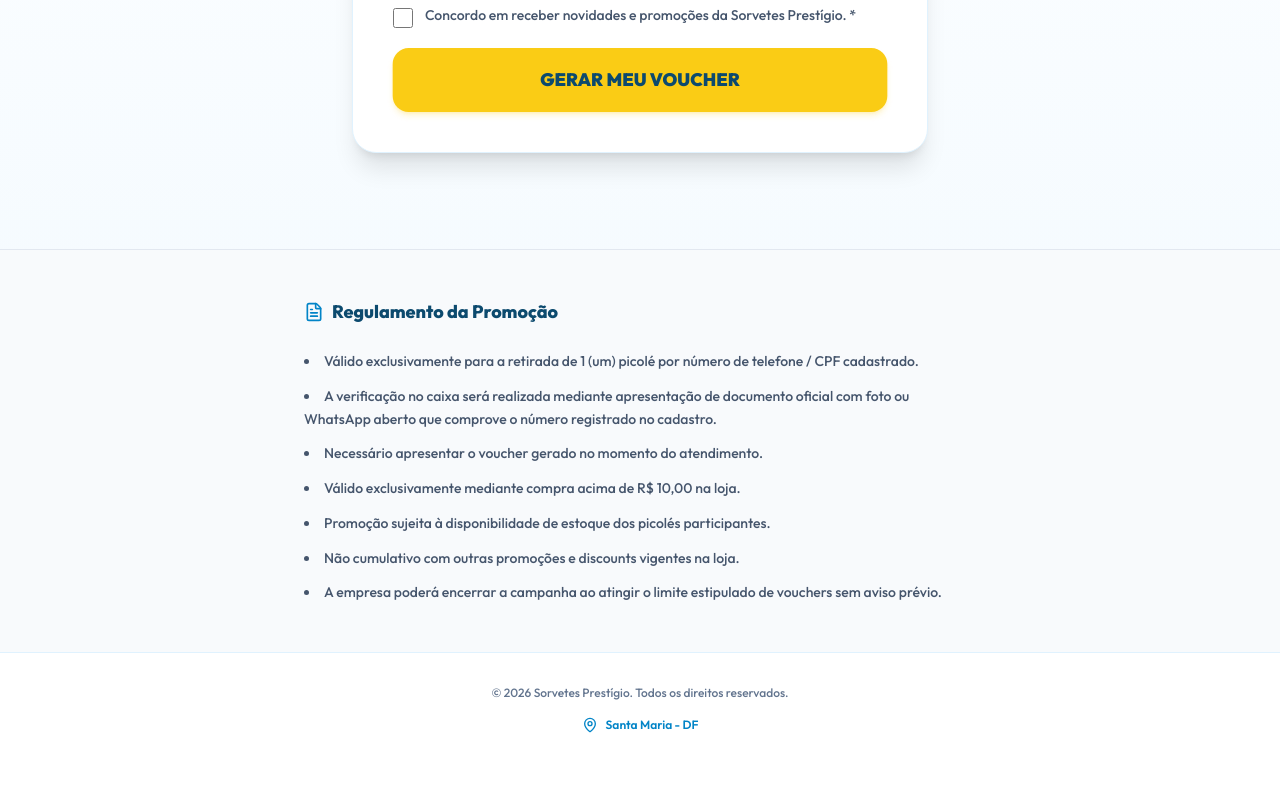
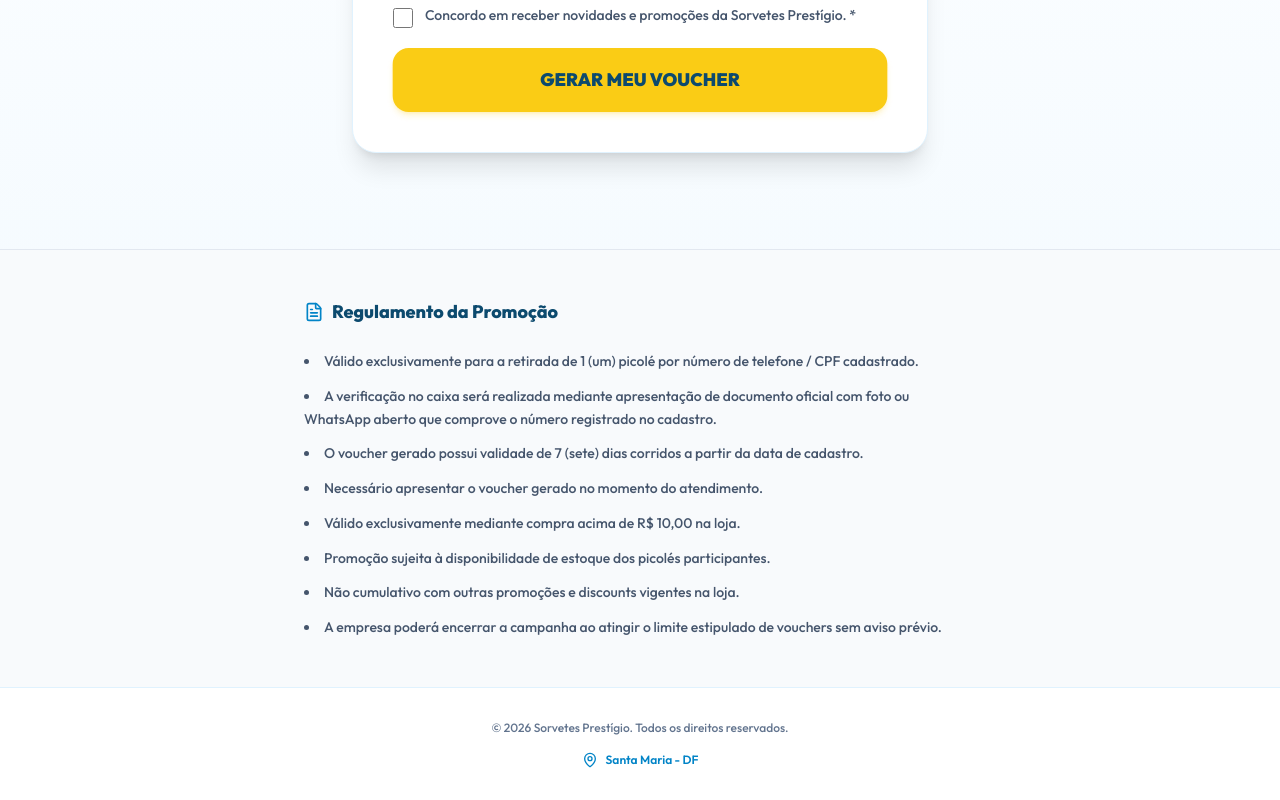
Before and after one commit to MatheusOliveiraFidelioMarinho/sorvetesprestigio, a Next.js app: page / in a window 1280 px wide. Shown: the part 2461-3261 px from the top of the page. Before the commit the page ends 3226 px from the top, so only its background shows below. Built offline with nearby package versions, Linux system fonts and the light colour scheme.

Commit message:
feat-prazo-de-7-dias-para-resgate-do-voucher

```diff
--- a/src/app/page.tsx
+++ b/src/app/page.tsx
@@ -387,6 +387,10 @@
 
                 {/* INSTRUÇÕES */}
                 <div className="text-left bg-slate-50 rounded-2xl p-6 border border-slate-100 space-y-3">
+                  <div className="bg-yellow-50 border border-yellow-200 text-brand-dark p-3.5 rounded-xl font-bold text-xs flex items-center gap-2 mb-2">
+                    <span>⏰</span>
+                    <span>Apresente seu cupom no caixa em até 7 dias para retirar seu Picolé!</span>
+                  </div>
                   <h4 className="font-black text-brand-dark text-sm uppercase tracking-wider">Instruções de Resgate:</h4>
                   <ol className="list-decimal list-inside text-sm text-slate-600 space-y-2.5 font-medium">
                     <li><span className="font-bold text-brand-dark">Tire um print</span> desta tela do voucher.</li>
@@ -447,6 +451,7 @@
           <ul className="text-sm text-slate-600 space-y-3 list-disc list-inside font-medium leading-relaxed">
             <li>Válido exclusivamente para a retirada de 1 (um) picolé por número de telefone / CPF cadastrado.</li>
             <li>A verificação no caixa será realizada mediante apresentação de documento oficial com foto ou WhatsApp aberto que comprove o número registrado no cadastro.</li>
+            <li>O voucher gerado possui validade de 7 (sete) dias corridos a partir da data de cadastro.</li>
             <li>Necessário apresentar o voucher gerado no momento do atendimento.</li>
             <li>Válido exclusivamente mediante compra acima de R$ 10,00 na loja.</li>
             <li>Promoção sujeita à disponibilidade de estoque dos picolés participantes.</li>
```
